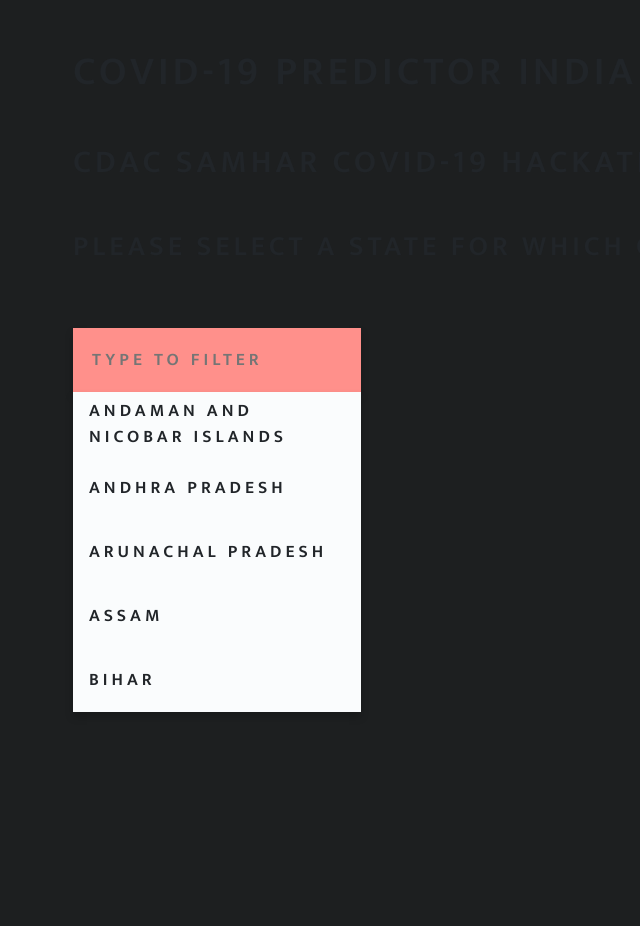
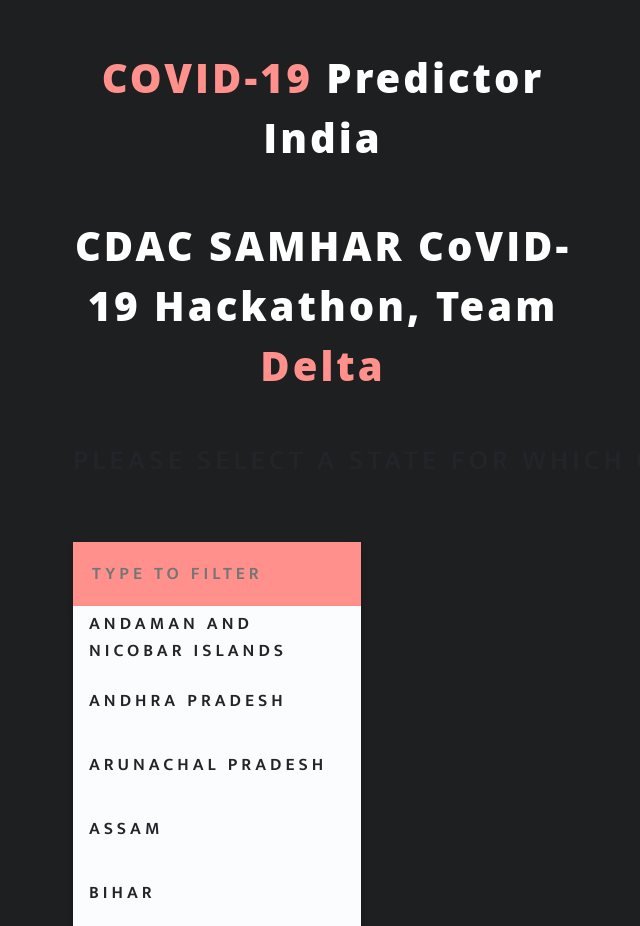
Before and after one commit to svp19/covid19predictor, a Django app: page / in a window 1280 px wide. Shown: the whole page, without its empty margins (12-652 px from the left). Before the commit the page ends 712 px from the top, so only its background shows below. Run offline with Django 3.2, Linux system fonts and the light colour scheme; some libraries are stand-ins or nearby versions.

Commit message:
changed CSS

```diff
--- a/app/static/css/main.css
+++ b/app/static/css/main.css
@@ -16,7 +16,7 @@
      letter-spacing: 4px;
      background: #1d1f20;
 }
- h1 h2 h4 {
+ h1, h2, h4 {
      margin-top: 10vh;
      font-size: 2.5rem;
      max-width: 500px;
@@ -28,7 +28,7 @@
      font-weight: 800;
      color: white;
 }
- h1.span h2.span{
+ span {
      color: #ff908b;
 }
  form {
```
